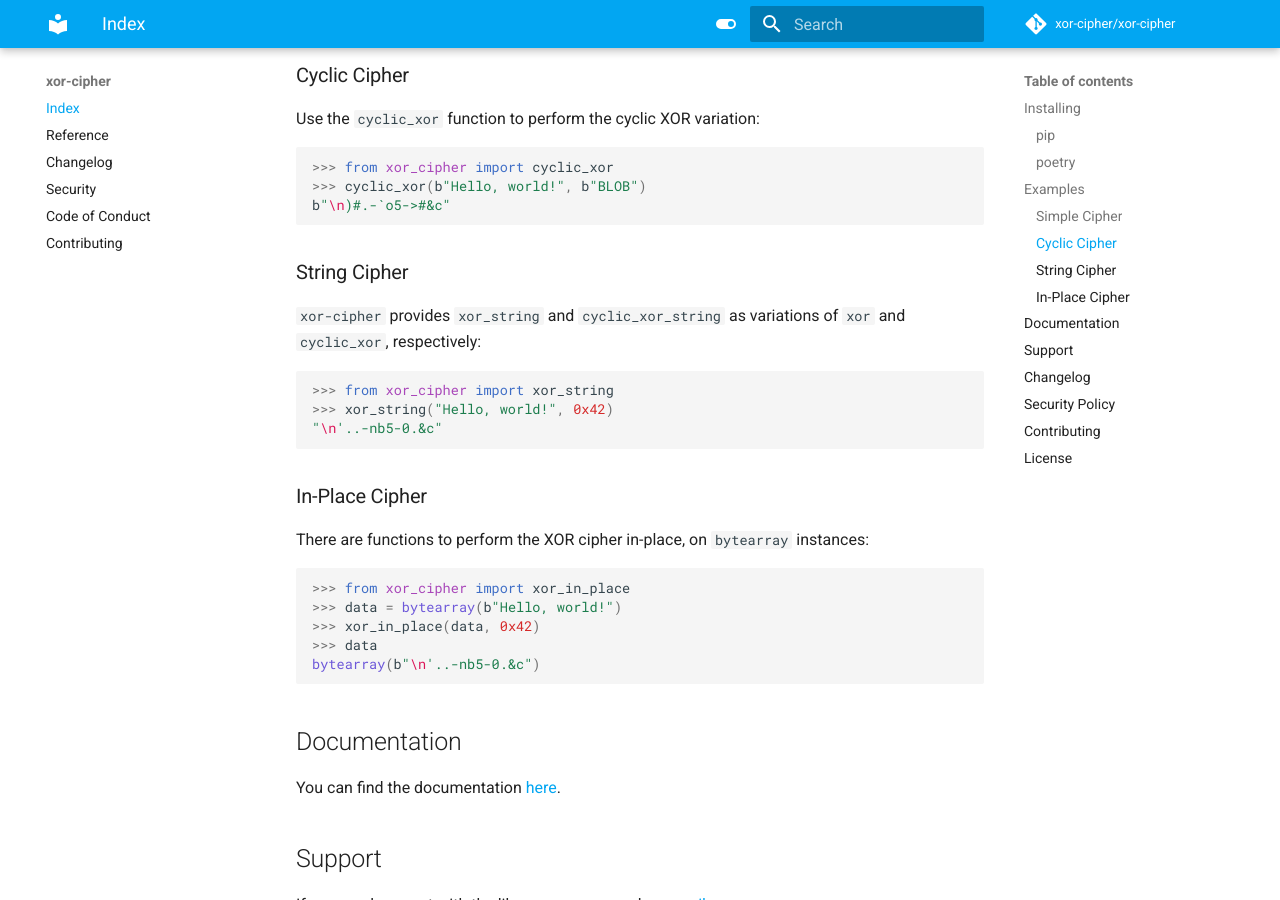
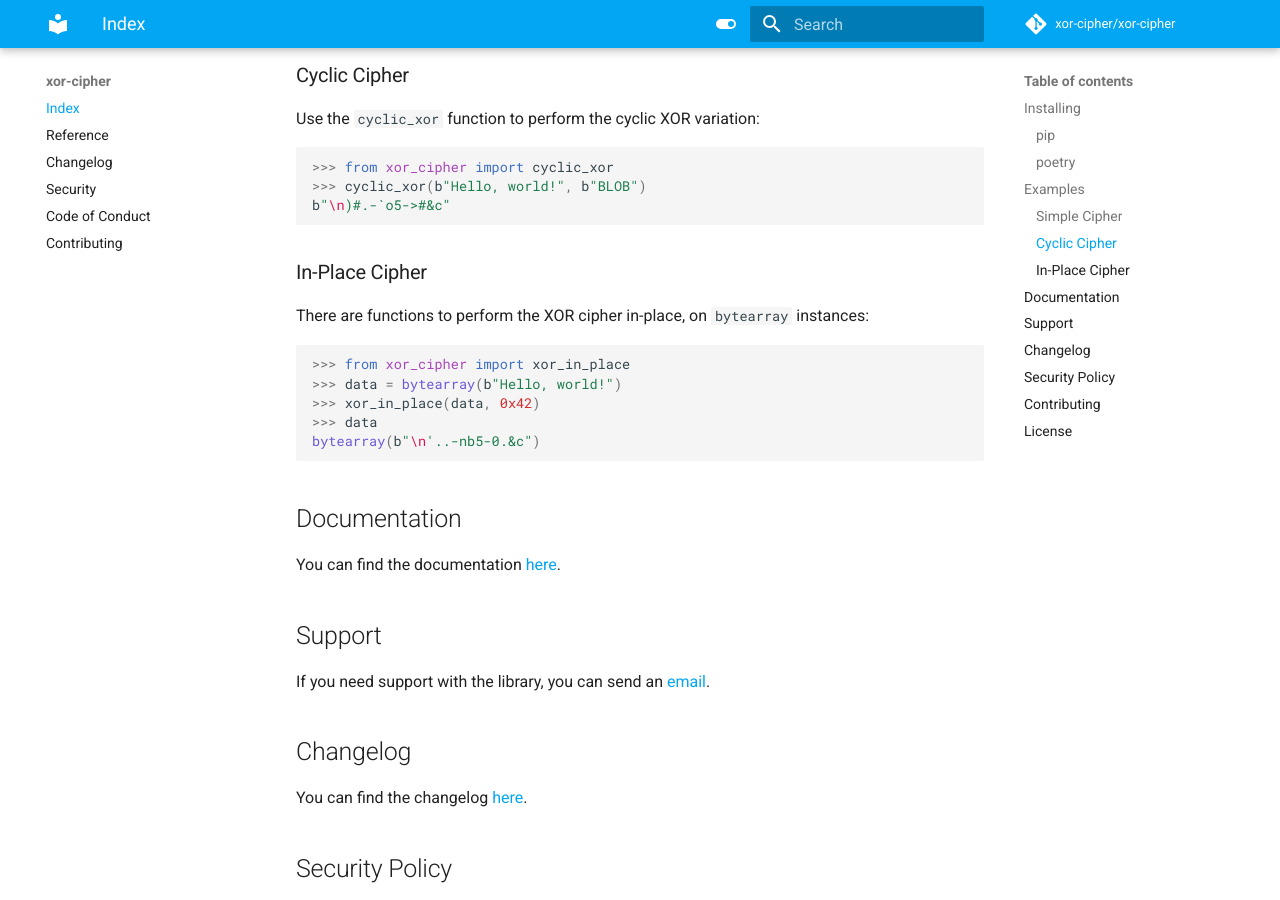
Before and after one commit to xor-cipher/xor-cipher, an MkDocs documentation site: the page built from docs/index.md, in a window 1280 px wide and 900 px high, scrolled down 1419 px. Built offline with MkDocs 1.6.1 and Material for MkDocs 9.7.7, drawn with Linux system fonts in a browser that asks for light colours; comment, search, counter and statistics services are not loaded.

Commit message:
Update README and docs config.

````diff
--- a/README.md
+++ b/README.md
@@ -79,17 +79,6 @@ Use the `cyclic_xor` function to perform the cyclic XOR variation:
 b"\n)#.-`o5->#&c"
 ```
 
-### String Cipher
-
-`xor-cipher` provides `xor_string` and `cyclic_xor_string` as variations of
-`xor` and `cyclic_xor`, respectively:
-
-```python
->>> from xor_cipher import xor_string
->>> xor_string("Hello, world!", 0x42)
-"\n'..-nb5-0.&c"
-```
-
 ### In-Place Cipher
 
 There are functions to perform the XOR cipher in-place, on `bytearray` instances:
--- a/mkdocs.yml
+++ b/mkdocs.yml
@@ -50,6 +50,8 @@ plugins:
         python:
           options:
             members_order: source
+            show_symbol_type_heading: true
+            show_symbol_type_toc: true
             show_signature_annotations: true
 
           paths: [xor_cipher]
````
Also changed, not shown: docs/reference.md (+2 -0 lines).
